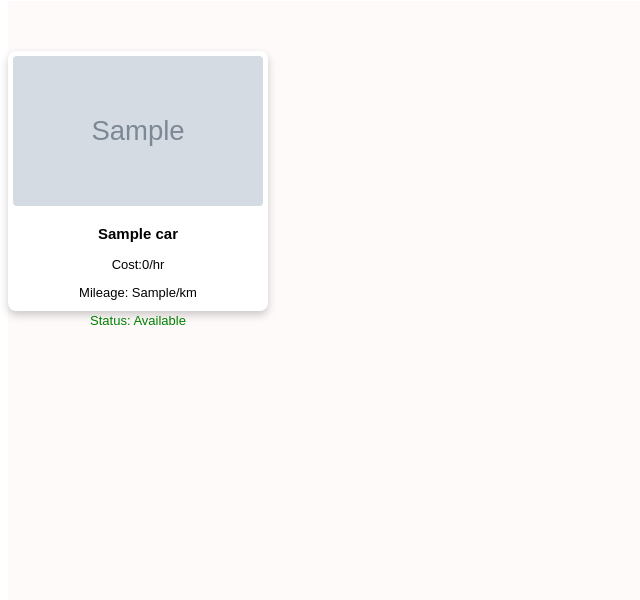
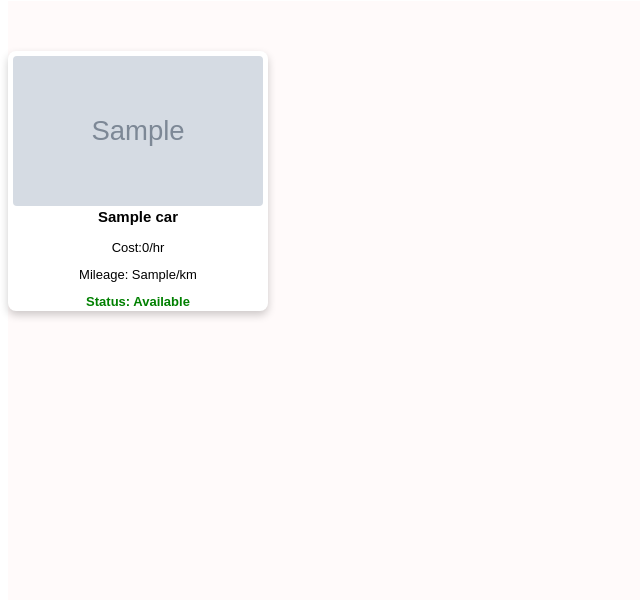
Before and after one commit to iamsushil08/Project, a PHP site: page / in a window 1280 px wide. Shown: the part 833-1433 px from the top of the page, without its empty margins (0-640 px from the left). Run offline with PHP 8.4, Linux system fonts and the light colour scheme; tables that the repository leaves empty or names only in its code hold one stand-in row (values such as "Sample post"); grey boxes marked "Sample" are stand-in pictures; some libraries are stand-ins or nearby versions.

Commit message:
changes by sandhya

```diff
--- a/frontend/index.css
+++ b/frontend/index.css
@@ -324,13 +324,15 @@ gap: 245px;
 }
 .car-item p{
     font-size:13px;
+    margin-bottom:-1px;
 }
 .car-item h3{
     font-size:15px;
+    margin-top:-2px;
 }
 .status-available {
     color: green;
-    /* font-weight: bold; */
+    font-weight: bold;
 }
 
 .status-unavailable {
```
